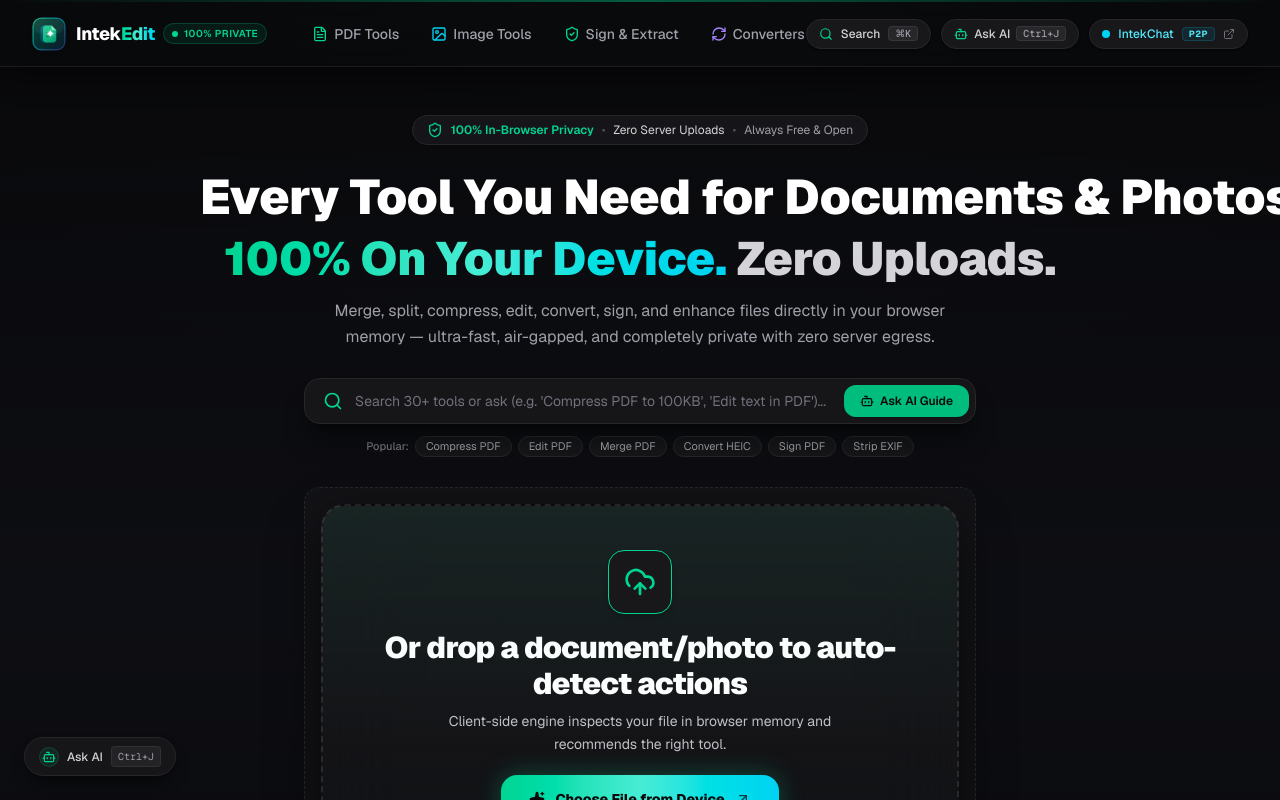
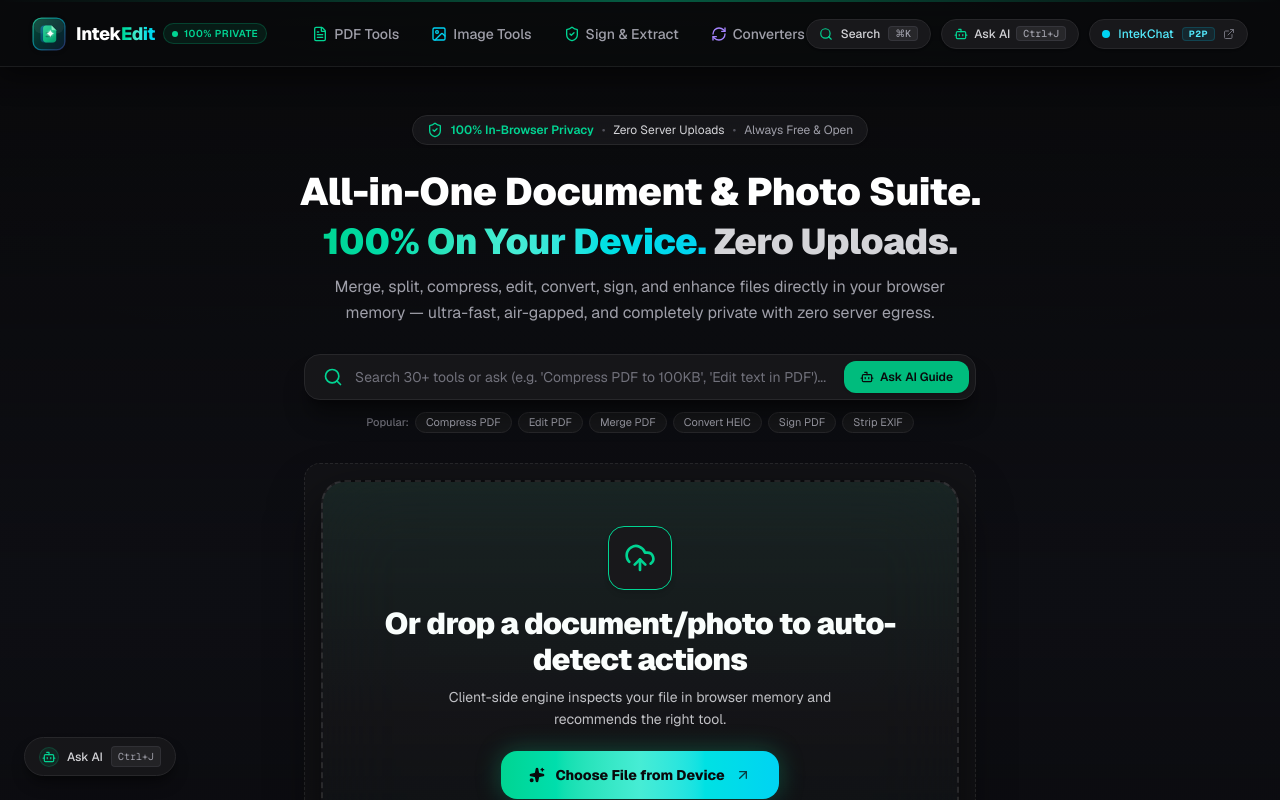
Before and after one commit to Intekhab-Ansari/document-solution, a Next.js app in the folder apps/web/: page / in a window 1280 px wide. Shown: the top 800 px of the page. Built offline with nearby package versions, Linux system fonts and the light colour scheme.

Commit message:
fix(hero): guarantee 2-line title never overflows or crops with browser vertical sidebar

```diff
--- a/apps/web/src/app/page.tsx
+++ b/apps/web/src/app/page.tsx
@@ -180,13 +180,13 @@ export default function HomePage() {
             </div>
           </div>
 
-          {/* Main Hero Headline - Guaranteed in exactly 2 lines, never crops */}
-          <div className="space-y-3 max-w-4xl mx-auto w-full px-2">
-            <h1 className="font-black tracking-tight text-center leading-[1.15]">
-              <span className="block whitespace-nowrap text-[clamp(15px,3.8vw,50px)] text-white">
-                Every Tool You Need for Documents & Photos.
+          {/* Main Hero Headline - Guaranteed in exactly 2 lines, never crops or overflows */}
+          <div className="space-y-3 max-w-4xl mx-auto w-full px-2 overflow-hidden">
+            <h1 className="font-black tracking-tight text-center leading-[1.18] sm:leading-[1.15]">
+              <span className="block whitespace-nowrap text-[clamp(14px,3vw,44px)] text-white">
+                All-in-One Document & Photo Suite.
               </span>
-              <span className="block whitespace-nowrap text-[clamp(14px,3.65vw,48px)] mt-1.5 sm:mt-2">
+              <span className="block whitespace-nowrap text-[clamp(13px,2.8vw,42px)] mt-1.5 sm:mt-2">
                 <span className="bg-gradient-to-r from-emerald-400 via-teal-300 to-cyan-400 bg-clip-text text-transparent">
                   100% On Your Device.
                 </span>{" "}
```
